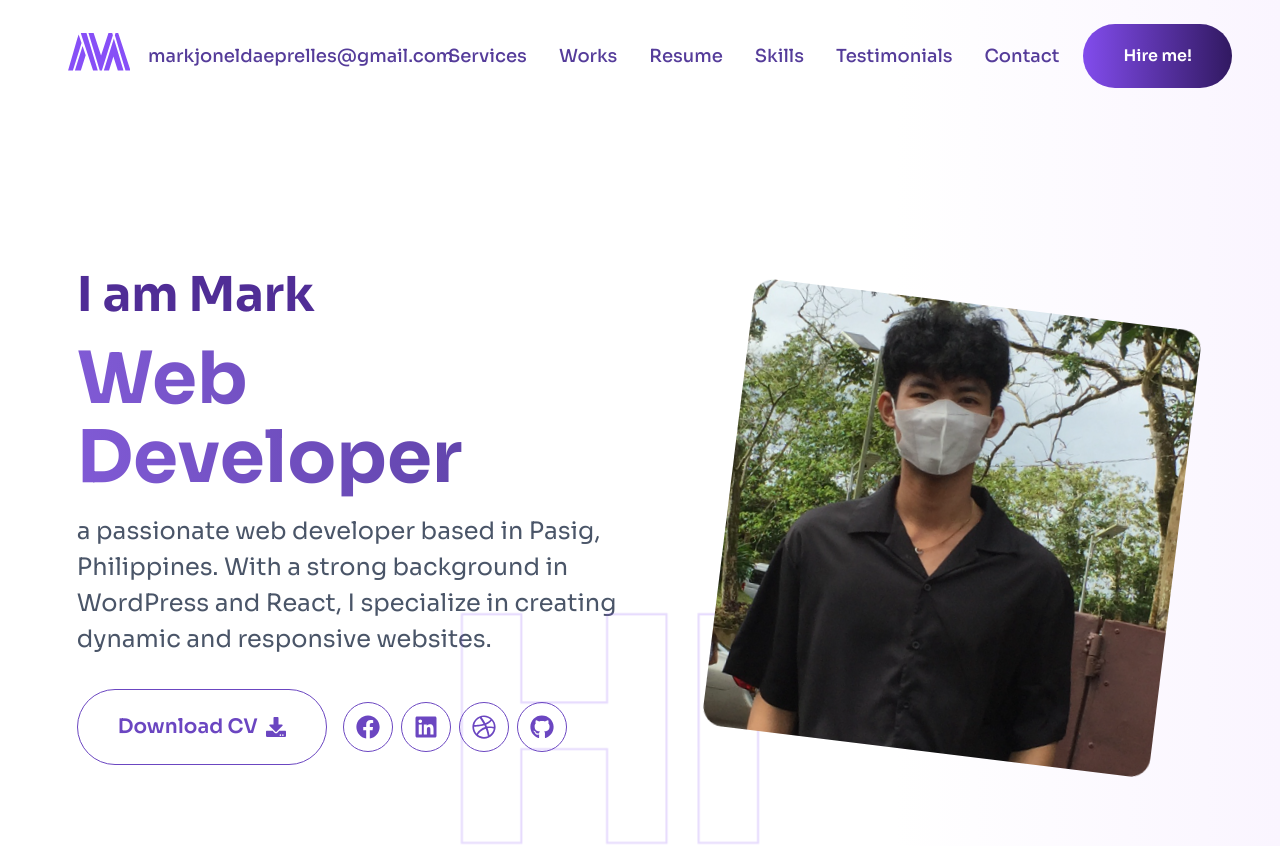
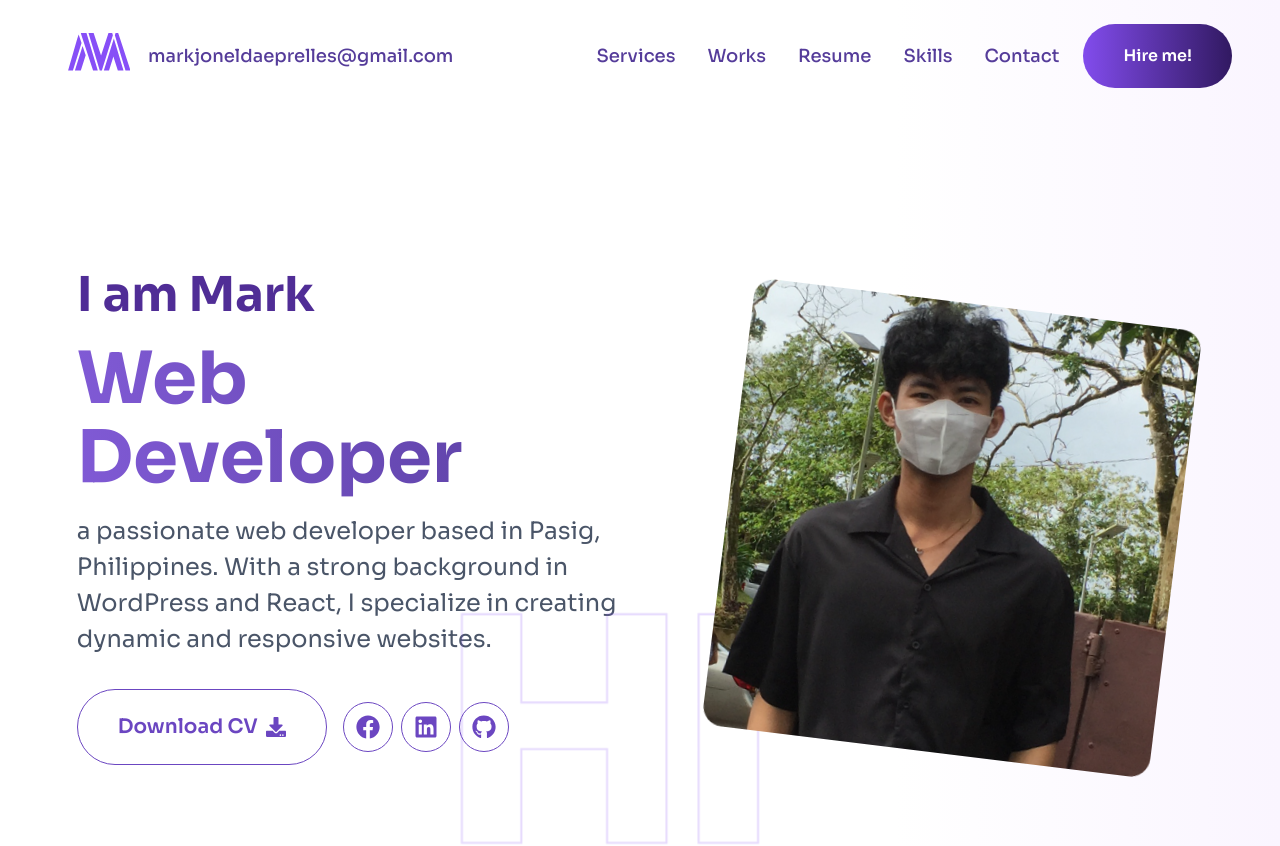
Before and after one commit to Markjonel02/Portfolio, a React (Vite) app: page / in a window 1280 px wide. Shown: the top 846 px of the page. Built offline with nearby package versions, Linux system fonts and the light colour scheme.

Commit message:
added some modification

```diff
--- a/src/components/AnimNav.jsx
+++ b/src/components/AnimNav.jsx
@@ -103,14 +103,8 @@ export default function AnimNav() {
         <HStack spacing={6}>
           {isDesktop ? (
             <HStack spacing={[4, 6, 8]} as="nav">
-              {[
-                "Services",
-                "Works",
-                "Resume",
-                "Skills",
-                "Testimonials",
-                "Contact",
-              ].map((text) => (
+              {["Services", "Works", "Resume", "Skills", "Contact"].map(
+                (text) => (
                   <Box
                     key={text}
                     position="relative"
@@ -143,7 +137,8 @@ export default function AnimNav() {
                       {text}
                     </Link>
                   </Box>
-              ))}
+                )
+              )}
             </HStack>
           ) : (
             <IconButton
--- a/src/components/Contact.jsx
+++ b/src/components/Contact.jsx
@@ -1,7 +1,11 @@
 import ContactForm from "./ContactForm";
-
+import { Box } from "@chakra-ui/react";
 const Contact = () => {
-  return <ContactForm />;
+  return (
+    <Box id="contact">
+      <ContactForm />
+    </Box>
+  );
 };
 
 export default Contact;
--- a/src/components/ContactForm.jsx
+++ b/src/components/ContactForm.jsx
@@ -103,9 +103,9 @@ const ContactForm = () => {
               height="50px"
               focusBorderColor="purple.500"
             >
-              <option>Option 1</option>
-              <option>Option 2</option>
-              <option>Option 3</option>
+              <option>WEB DEVELOPMENT</option>
+              <option>WORDPRESS</option>
+              <option>ECOMMERCE</option>
             </Select>
           </FormControl>
           <FormControl id="message">
@@ -182,7 +182,7 @@ const ContactForm = () => {
                 Address
               </Text>
               <Text fontSize="md" color="gray.800">
-                Warne Park Street Pine, FL 33157, New York
+                Sta.Ana, Taytay Rizal
               </Text>
             </VStack>
           </HStack>
--- a/src/components/Header.jsx
+++ b/src/components/Header.jsx
@@ -21,6 +21,11 @@ import Greet from "../assets/images/Greet.svg";
 import StatsSection from "./StatsSection";
 
 const Header = () => {
+  const socialLinks = [
+    { icon: FaFacebook, link: "https://www.facebook.com/Markjonel02" },
+    { icon: FaLinkedin, link: "https://linkedin.com/in/yourprofile" },
+    { icon: FaGithub, link: "https://github.com/Markjonel02" },
+  ];
   const shrink = useBreakpointValue({
     base: false,
     md: true,
@@ -144,16 +149,13 @@ const Header = () => {
 
             {/* Social Media Buttons */}
             <Box display="flex" gap={2} justifyContent="center">
-              {[FaFacebook, FaLinkedin, FaDribbble, FaGithub].map(
-                (IconComponent, index) => (
+              {socialLinks.map(({ icon: IconComponent, link }, index) => (
                 <Button
                   key={index}
                   variant="outline"
                   colorScheme="purple"
                   size="lg"
-                    onClick={() =>
-                      window.open("https://social-link.com", "_blank")
-                    }
+                  onClick={() => window.open(link, "_blank")}
                   borderRadius="full"
                   width="50px"
                   height="50px"
@@ -164,8 +166,7 @@ const Header = () => {
                 >
                   <Icon as={IconComponent} boxSize={6} />
                 </Button>
-                )
-              )}
+              ))}
             </Box>
           </Box>
         </Box>
--- a/src/components/Navigation.jsx
+++ b/src/components/Navigation.jsx
@@ -59,14 +59,8 @@ export default function ResponsiveNavbar() {
         <HStack spacing={6}>
           {isDesktop ? (
             <HStack spacing={[4, 6, 8]} as="nav">
-              {[
-                "Services",
-                "Works",
-                "Resume",
-                "Skills",
-                "Testimonials",
-                "Contact",
-              ].map((text) => (
+              {["Services", "Works", "Resume", "Skills", "Contact"].map(
+                (text) => (
                   <Box
                     key={text}
                     position="relative"
@@ -99,7 +93,8 @@ export default function ResponsiveNavbar() {
                       {text}
                     </Link>
                   </Box>
-              ))}
+                )
+              )}
             </HStack>
           ) : (
             <IconButton
--- a/src/components/Resume.jsx
+++ b/src/components/Resume.jsx
@@ -9,6 +9,7 @@ const Resume = () => {
       px={{ base: 4, sm: 6, md: 10 }} // Responsive padding
       display="flex"
       justifyContent="center"
+      id="resume"
     >
       <Grid
         templateColumns={{ base: "1fr", md: "repeat(2, 1fr)" }}
--- a/src/components/Services.jsx
+++ b/src/components/Services.jsx
@@ -52,6 +52,7 @@ const Services = () => {
           bgGradient="linear(to-r, #b18af9, #b18af9, #4b288b, #352063, #1f143d)"
           bgClip="text" // Clip the background gradient to the text
           zIndex={2}
+          id="services"
         >
           My Quality Services
         </Text>
--- a/src/components/Skills.jsx
+++ b/src/components/Skills.jsx
@@ -29,7 +29,7 @@ const SkillsSection = () => {
   const repeatedSkills = [...skills, ...skills, ...skills];
 
   return (
-    <Box overflow="hidden" py={8} bg="gray.50" mb={20} mt={20}>
+    <Box overflow="hidden" py={8} bg="gray.50" mb={20} mt={20} id="skills">
       <Box display="flex" flexDirection="column" alignItems="center" mb={10}>
         <Text
           fontSize={{ base: "5xl", sm: "2xl", md: "2xl", lg: "2xl", xl: "5xl" }}
--- a/src/components/StatsSection.jsx
+++ b/src/components/StatsSection.jsx
@@ -5,10 +5,10 @@ export default function StatsSection() {
   const labelSize = useBreakpointValue({ base: "md", md: "lg", lg: "xl" });
 
   const stats = [
-    { value: "14", label: "Years of Experience" },
+    { value: "2", label: "Years of Experience" },
     { value: "50+", label: "Project Completed" },
-    { value: "1.5K", label: "Happy Clients" },
-    { value: "14", label: "Years of Experience" },
+    { value: "5", label: "Happy Clients" },
+
   ];
 
   return (
--- a/src/components/Works.jsx
+++ b/src/components/Works.jsx
@@ -46,6 +46,7 @@ const Works = () => {
       alignItems="center"
       mt={20}
       mb={20}
+      id="works"
     >
       {/* Header */}
       <Text
```
Lines whose indentation alone changed are shown as unchanged.
